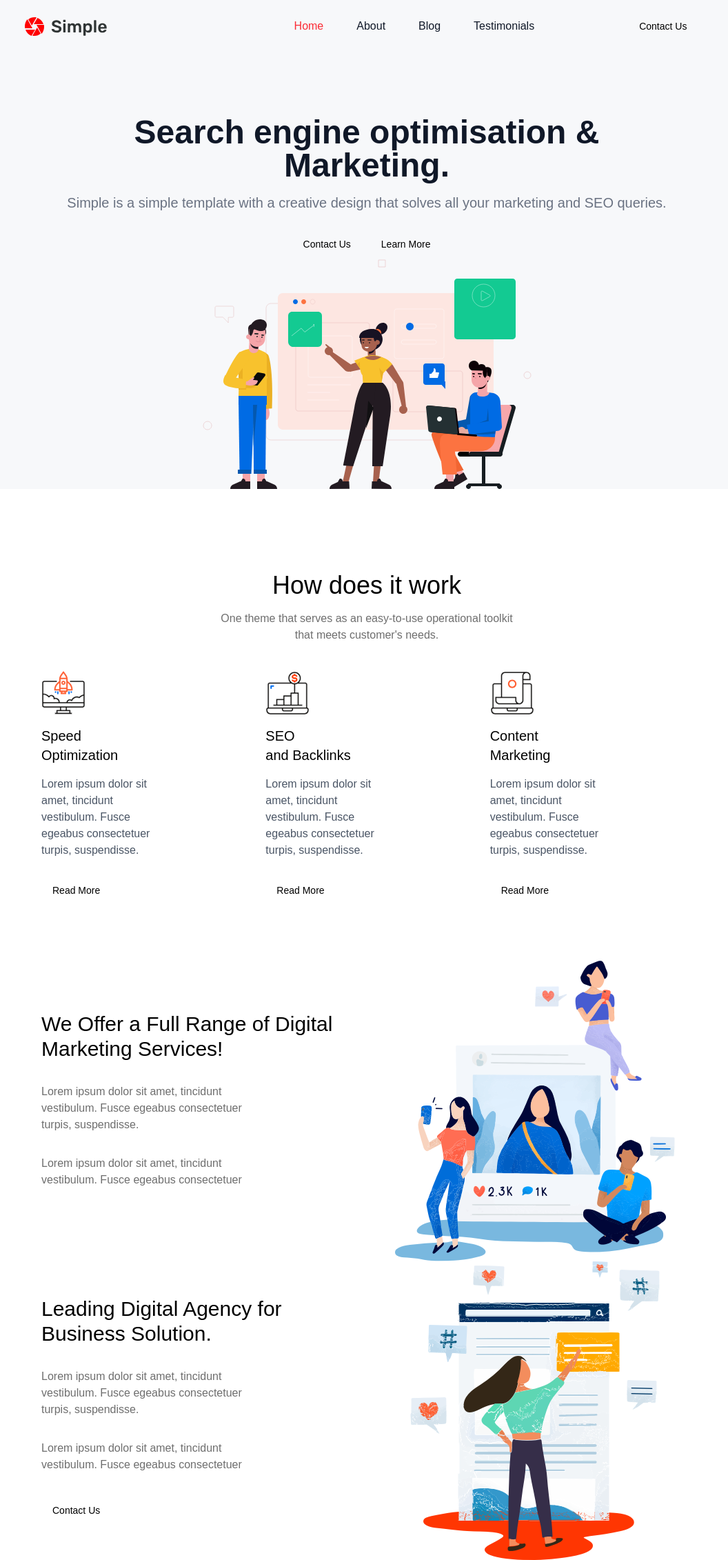
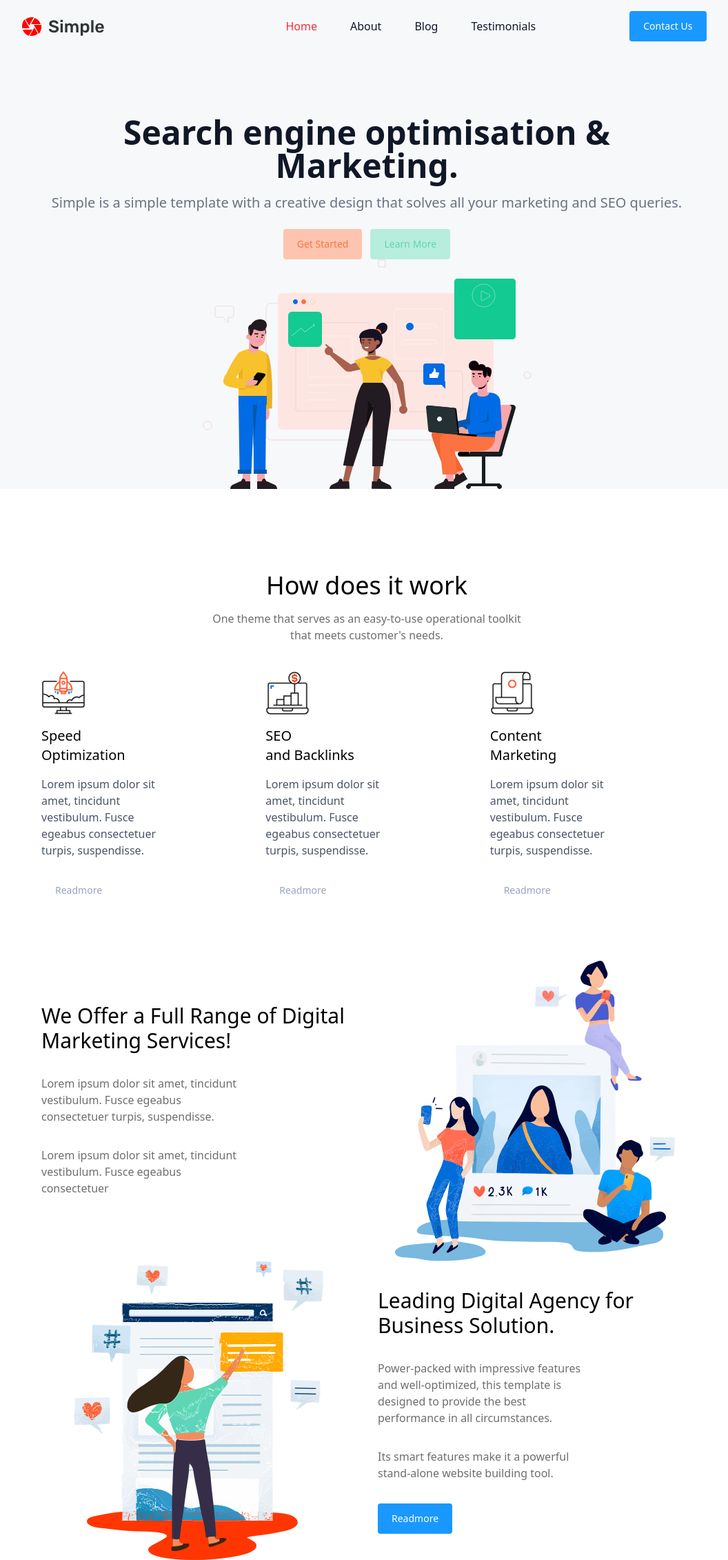
Before and after one commit to imohsinghaffar/spa_react, a React (Vite) app: page / in a window 1280 px wide. Shown: the whole page at 69% size, without its empty margins (108-1164 px from the left). Built offline with nearby package versions, Linux system fonts and the light colour scheme.

Commit message:
updated tailwind classes

```diff
--- a/src/App.jsx
+++ b/src/App.jsx
@@ -10,7 +10,7 @@ const App = () => {
   return (
     <>
       <Navbar />
-      <div className="mx-auto pt-42 bg-[#f7f8fa] z-0 max-w-full">
+      <div className="mx-auto pt-42 bg-[#f7f8fa] z-0 max-w-full" id="#">
         <div className="text-center">
           <h1 className="text-5xl font-semibold z-0 text-gray-900">
             Search engine optimisation & <br /> Marketing.
@@ -21,20 +21,20 @@ const App = () => {
           </p>
           <div className="mt-6 flex items-center justify-center gap-3">
             <Buttons
-              btnText="Contact Us"
-              bg="[#fec4af]"
-              textColor="[#fc7341]"
-              borderWidth="2"
-              textHoverColor="[#fec4af]"
-              borderColor="[#fec4af]"
+              btnText="Get Started"
+              bg="bg-[#fec4af]"
+              textColor="text-[#fc7341]"
+              borderWidth="hover:outline-2"
+              textHoverColor="hover:text-[#fc7341]"
+              borderColor="text-[#fec4af]"
             />
             <Buttons
               btnText="Learn More"
-              bg="[#b7eddd]"
-              textColor="[#5ed6b3]"
-              borderWidth="2"
-              textHoverColor="[#5ed6b3]"
-              borderColor="[#5ed6b3]"
+              bg="bg-[#b7eddd]"
+              textColor="text-[#5ed6b3]"
+              borderWidth="hover:outline-2"
+              textHoverColor="hover:text-[#5ed6b3]"
+              borderColor="border-[#5ed6b3]"
             />
           </div>
           <div className="flex items-center justify-center">
@@ -44,8 +44,10 @@ const App = () => {
       </div>
 
       <CardsSection />
-      <SecondHeroSection flex='row' img='assets/Group1.png' secHead = 'We Offer a Full Range of Digital Marketing Services!' display='hidden'/>
-      <SecondHeroSection flex='row-reverse' img='assets/Group2.png' display='inline' secHead={`Leading Digital Agency for  Business Solution.`}/>
+      <SecondHeroSection flex='flex-row' img='assets/Group1.png' secHead = 'We Offer a Full Range of Digital Marketing Services!' display='hidden'
+      desc='Lorem ipsum dolor sit amet, tincidunt vestibulum. Fusce egeabus consectetuer turpis, suspendisse.' desc2='Lorem ipsum dolor sit amet, tincidunt vestibulum. Fusce egeabus consectetuer'/>
+      <SecondHeroSection flex='flex-row-reverse' img='assets/Group2.png' display='inline' secHead='Leading Digital Agency for  Business Solution.' desc='Power-packed with impressive features and well-optimized, this template is designed to provide the best performance in all circumstances.'
+      desc2 = 'Its smart features make it a powerful stand-alone website building tool.'/>
     </>
   );
 };
--- a/src/components/Buttons.jsx
+++ b/src/components/Buttons.jsx
@@ -4,7 +4,7 @@ const Buttons = ({ btnText, textColor, bg, textHoverColor, borderWidth }) => {
   return (
     <>
       <button
-        className={`text-${textColor} bg-${bg} hover:bg-transparent outline-none hover:outline-solid hover:outline-${borderWidth} hover:text-${textHoverColor} cursor-pointer font-medium rounded-sm text-sm px-4 py-3`}
+        className={`${textColor} ${bg} hover:bg-transparent outline-none hover:outline-solid ${borderWidth}  ${textHoverColor} cursor-pointer font-medium rounded-sm text-sm px-5 py-3`}
       >
         {btnText}
       </button>
--- a/src/components/Cards.jsx
+++ b/src/components/Cards.jsx
@@ -11,9 +11,10 @@ const Cards = ({ src, cardTitle, cardDesc }) => {
       <p className="text-start text-md text-gray-600 pr-30 mb-6">{cardDesc}</p>
       <div className="flex justify-start">
         <Buttons
-          btnText="Read More"
+          btnText="Readmore"
           textColor="text-[#97a3be]"
-          textHoverColor="red-700"
+          textHoverColor="hover:text-red-500"
+          borderWidth='hover:outline-0'
         />
       </div>
     </div>
--- a/src/components/NavMenues.jsx
+++ b/src/components/NavMenues.jsx
@@ -12,6 +12,7 @@ const NavMenues = () => {
           <li>
             <a
               href="#"
+              id="#home"
               className="block py-2 px-2 text-red-500 rounded-sm "
               aria-current="page"
             >
@@ -21,6 +22,7 @@ const NavMenues = () => {
           <li>
             <a
               href="#"
+              id="#about"
               className="block py-2 px-2 text-gray-900 rounded-sm md:hover:text-[#FF0000]"
             >
               About
@@ -29,6 +31,7 @@ const NavMenues = () => {
           <li>
             <a
               href="#"
+              id="#blog"
               className="block py-2 px-2 text-gray-900 rounded-sm md:hover:text-[#FF0000]"
             >
               Blog
@@ -38,6 +41,7 @@ const NavMenues = () => {
           <li>
             <a
               href="#"
+            id="#testimonial"
               className="block py-2 px-2 text-gray-900 rounded-sm md:hover:text-[#FF0000]"
             >
               Testimonials
@@ -47,11 +51,10 @@ const NavMenues = () => {
         <div className="ml-32">
           <Buttons
             btnText="Contact Us"
-            bg="[#1998ff]"
-            textColor="white"
-            borderColor="[#3CA8FF]"
-            borderWidth="1"
-            textHoverColor="[#3CA8FF]"
+            bg="bg-[#1998ff]"
+            textColor="text-white"
+            borderWidth="hover:outline-1"
+            textHoverColor="hover:text-[#3CA8FF]"
           />
         </div>
       </div>
--- a/src/components/SecondHeroSection.jsx
+++ b/src/components/SecondHeroSection.jsx
@@ -1,22 +1,21 @@
 import React from 'react'
 import Buttons from './Buttons'
 
-const SecondHeroSection = ({flex, img, display, secHead}) => {
+const SecondHeroSection = ({flex, img, display, secHead, desc, desc2}) => {
   return (
     <>
-    <div className={`flex flex-${flex} items-center justify-center w-full px-42 gap-8`}>
+    <div className={`flex ${flex} items-center justify-center w-full px-42 gap-8`}>
         <div className='flex flex-col w-[50%]'>
         <h1 className='text-3xl font-medium mb-8'>{secHead}</h1>
-        <p className='mb-8 pr-40 text-md font-sm text-[#6e6e6e]'>Lorem ipsum dolor sit amet, tincidunt vestibulum. Fusce egeabus consectetuer turpis, suspendisse.</p>
-        <p className='mb-8 pr-40 text-md font-medium text-[#6e6e6e]'>Lorem ipsum dolor sit amet, tincidunt vestibulum. Fusce egeabus consectetuer</p>
+        <p className='mb-8 pr-40 text-md font-sm text-[#6e6e6e]'>{desc}</p>
+        <p className='mb-8 pr-40 text-md font-medium text-[#6e6e6e]'>{desc2}</p>
         <div className={`${display}`}>
         <Buttons
-            btnText="Contact Us"
-            bg="[#1998ff]"
-            textColor="white"
-            borderColor="[#3CA8FF]"
-            borderWidth="1"
-            textHoverColor="[#3CA8FF]"
+            btnText="Readmore"
+            bg="bg-[#1998ff]"
+            textColor="text-white"
+            borderWidth="hover:outline-1"
+            textHoverColor="hover:text-[#3CA8FF]"
           />
       </div>
       </div>
--- a/src/index.css
+++ b/src/index.css
@@ -1,5 +1,5 @@
 @import "tailwindcss";
 
-*{
+/* *{
   font-family: 'Poppins', sans-serif;
-}
+} */
```
Also changed, not shown: src/components/CaseStudies.jsx (+11 -0 lines).
